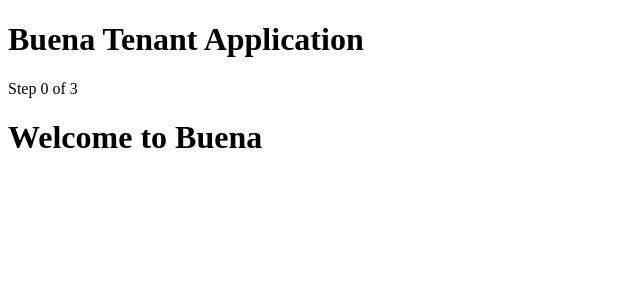
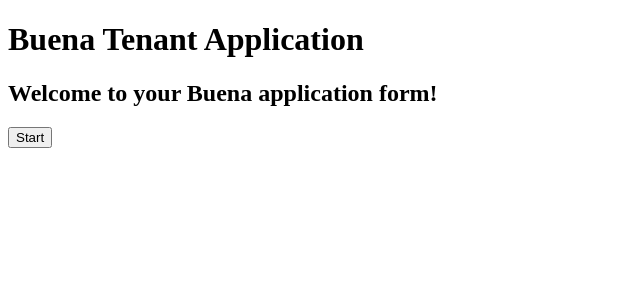
Before and after one commit to LiamGitGoing/buena-application, a React (Create React App) app: page / in a window 1280 px wide. Shown: the top 300 px of the page, without its empty margins (0-640 px from the left). Built offline with nearby package versions, Linux system fonts and the light colour scheme.

Commit message:
[update] removed step count on EntryPage

```diff
--- a/src/App.tsx
+++ b/src/App.tsx
@@ -7,6 +7,7 @@
 import Summary from './pages/Summary';
 import NotFound from './pages/NotFound';
 import Header from './components/Header';
+import EntryPage from './pages/EntryPage';
 
 const App: React.FC = () => {
     return (
@@ -15,7 +16,7 @@
                 <div className="app">
                     <Header />
                     <Routes>
-                        <Route path="/" element={<h1>Welcome to Buena</h1>} />
+                        <Route path="/" element={<EntryPage />} />
                         <Route path="/personal-info" element={<PersonalInfo />} />
                         <Route path="/salary-indications" element={<SalaryIndications />} />
                         <Route path="/summary" element={<Summary />} />
--- a/src/components/ProgressIndicator.tsx
+++ b/src/components/ProgressIndicator.tsx
@@ -6,7 +6,10 @@
     const location = useLocation();
     const steps = ['/personal-info', '/salary-indications', '/summary'];
     const currentStep = steps.indexOf(location.pathname) + 1;
-    const progressPercentage = (currentStep / steps.length) * 100;
+
+    if (location.pathname === '/') {
+        return null;
+    }
 
     return (
         <div className="progress-indicator">
```
